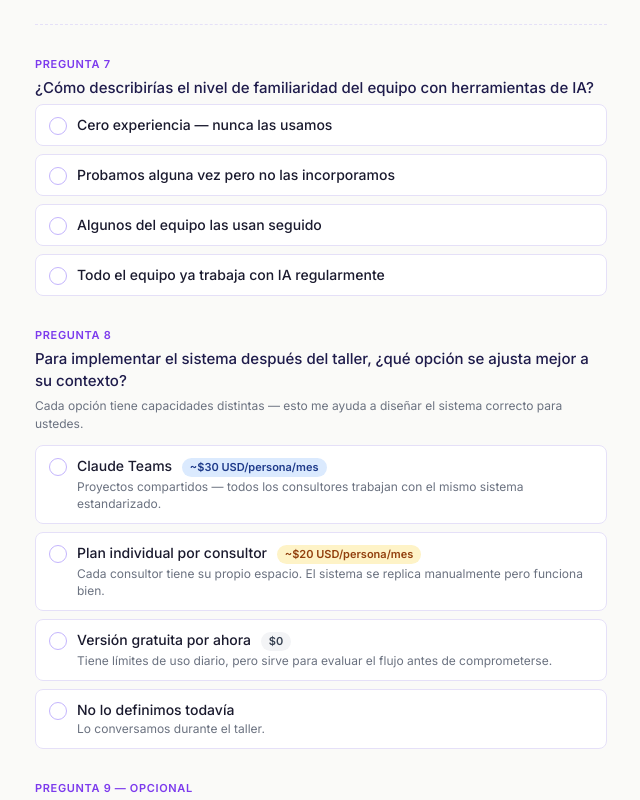
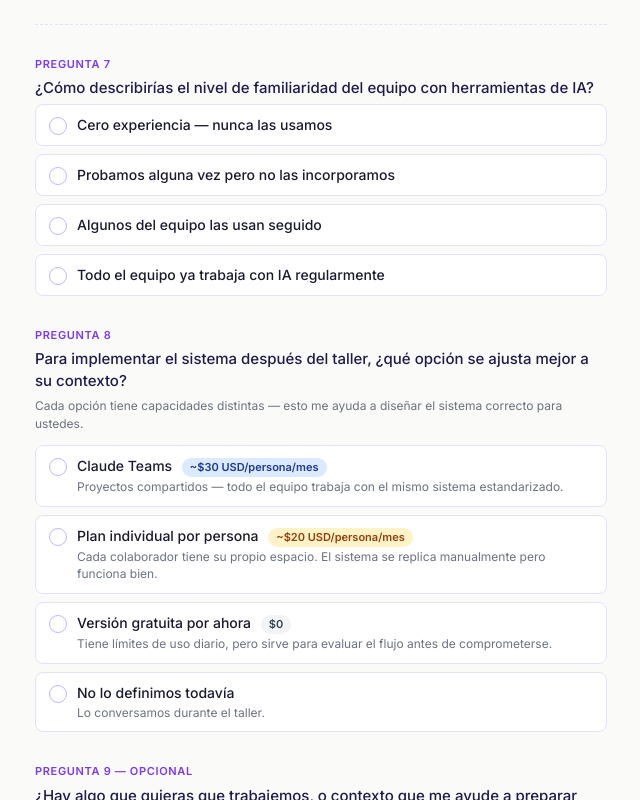
Before and after one commit to viviana-silvera/pretrabajo-taller-ia, a plain HTML site: page index.html in a window 1280 px wide. Shown: the part 1795-2595 px from the top of the page, without its empty margins (319-959 px from the left). Drawn offline with nearby package versions, Linux system fonts and the light colour scheme.

Commit message:
Update index.html

```diff
--- a/index.html
+++ b/index.html
@@ -182,7 +182,7 @@ textarea { resize: vertical; min-height: 90px; }
       <label class="radio-option" onclick="selectRadio(this,'q1')">
         <div class="radio-dot"><div class="radio-inner"></div></div>
         <div class="radio-content">
-          <div class="radio-title">Soy el/la responsable del equipo de consultores</div>
+          <div class="radio-title">Soy el/la responsable del equipo de </div>
         </div>
       </label>
       <label class="radio-option" onclick="selectRadio(this,'q1')">
@@ -208,7 +208,7 @@ textarea { resize: vertical; min-height: 90px; }
   <div class="question">
     <div class="q-num">Pregunta 3</div>
     <div class="q-label">¿Cuántas personas del equipo van a participar del taller?</div>
-    <input type="text" id="q3" placeholder="Ej: 4 consultores + yo" oninput="updateProgress()" style="max-width:280px">
+    <input type="text" id="q3" placeholder="Ej: 4 integrantes + yo" oninput="updateProgress()" style="max-width:280px">
   </div>
 
   <hr class="section-divider">
@@ -349,14 +349,14 @@ textarea { resize: vertical; min-height: 90px; }
         <div class="radio-dot"><div class="radio-inner"></div></div>
         <div class="radio-content">
           <div class="radio-title">Claude Teams <span class="price-badge price-teams">~$30 USD/persona/mes</span></div>
-          <div class="radio-sub">Proyectos compartidos — todos los consultores trabajan con el mismo sistema estandarizado.</div>
+          <div class="radio-sub">Proyectos compartidos — todo el equipo trabaja con el mismo sistema estandarizado.</div>
         </div>
       </label>
       <label class="radio-option" onclick="selectRadio(this,'q8')">
         <div class="radio-dot"><div class="radio-inner"></div></div>
         <div class="radio-content">
-          <div class="radio-title">Plan individual por consultor <span class="price-badge price-ind">~$20 USD/persona/mes</span></div>
-          <div class="radio-sub">Cada consultor tiene su propio espacio. El sistema se replica manualmente pero funciona bien.</div>
+          <div class="radio-title">Plan individual por persona <span class="price-badge price-ind">~$20 USD/persona/mes</span></div>
+          <div class="radio-sub">Cada colaborador tiene su propio espacio. El sistema se replica manualmente pero funciona bien.</div>
         </div>
       </label>
       <label class="radio-option" onclick="selectRadio(this,'q8')">
```
